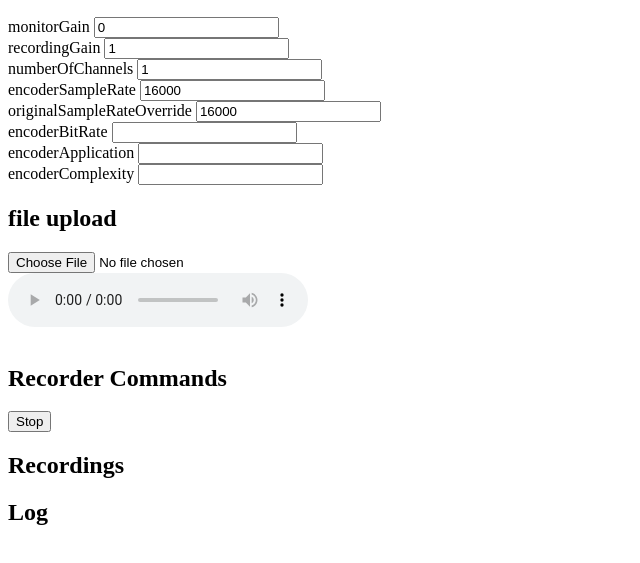
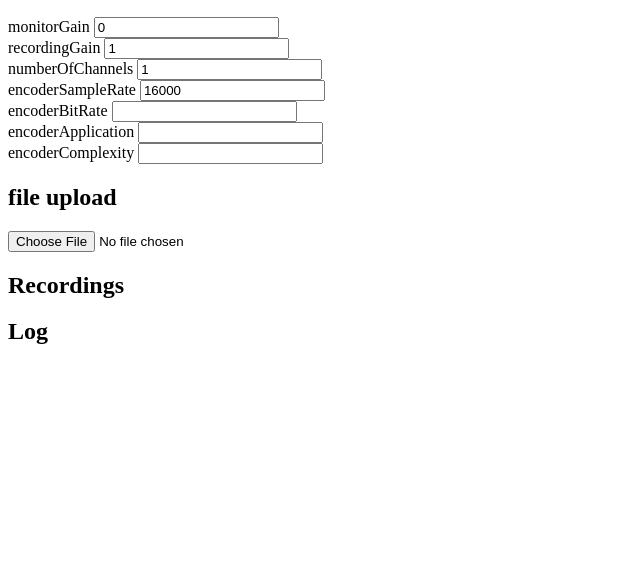
Before and after one commit to ouchunrun/encorderOgg, a plain HTML site: page index.html in a window 1280 px wide. Shown: the part 119-682 px from the top of the page, without its empty margins (0-640 px from the left). Drawn offline with Linux system fonts and the light colour scheme.

Commit message:
add ignore

```diff
--- a/index.html
+++ b/index.html
@@ -46,12 +46,6 @@
 </div>
 
 <div>
-    <label>originalSampleRateOverride</label>
-    <input id="originalSampleRateOverride" type="number" value="16000"/>
-</div>
-
-
-<div>
     <label>encoderBitRate</label>
     <input id="encoderBitRate" type="number" value=""/>
 </div>
@@ -66,19 +60,9 @@
     <input id="encoderComplexity" type="number" value=""/>
 </div>
 
-<!--<div>-->
-    <!--<button id="init" onclick="initBtn()">Init recorder with options</button>-->
-<!--</div>-->
-
 <h2>file upload</h2>
 <input type="file" id="fileInput"/>
-<audio id="audioUpload" controls></audio>
 <br>
-
-<h2>Recorder Commands</h2>
-<!--<button id="pause" onclick="recorder.pause()" >Pause</button>-->
-<!--<button id="resume" onclick="recorder.resume()" >Resume</button>-->
-<button id="stopButton" onclick="recorder.stop()" >Stop</button>
 
 <h2>Recordings</h2>
 <ul id="recordingslist"></ul>
--- a/index.js
+++ b/index.js
@@ -3,10 +3,8 @@
  * 文件上传
  * @type {HTMLElement}
  */
-let audioUpload = document.getElementById('audioUpload')
 let fileInput = document.getElementById('fileInput')
 let audioCtx = new AudioContext();
-let stream
 fileInput.onchange = function () {
 
     /*** {
--- a/main.js
+++ b/main.js
@@ -103,13 +103,14 @@ async function encoderOgg(data) {
         durationInterval = setInterval(function () {
             let currentTime = sourceNode.context.currentTime
             if(currentTime > recordingDuration){
+                console.warn("currentTime: ", currentTime)
                 data.progressCallback({state: 'done'})
                 recorder.stop()
                 clearInterval(durationInterval)
             }else {
                 data.progressCallback({state: 'recording', currentTime: currentTime})
             }
-        }, 1)
+        }, 500)
 
         recorder.start(sourceNode)
     };
```
Also changed, not shown: 2 other files.
